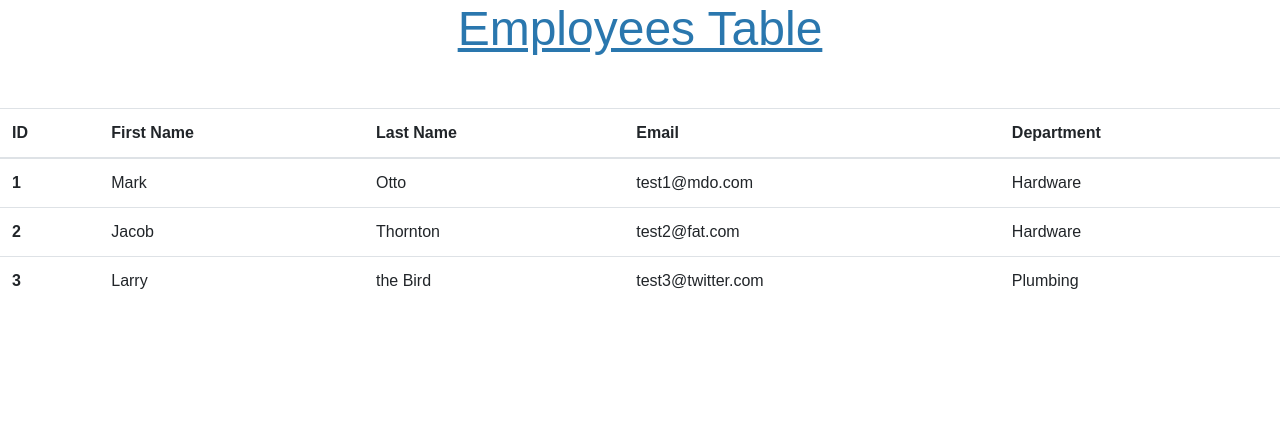
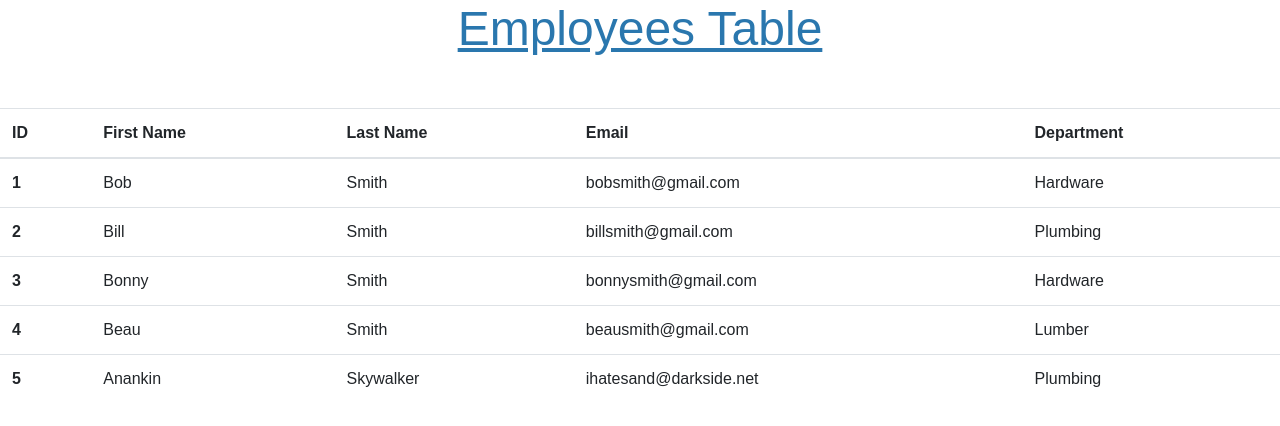
Before and after one commit to drospond/Employee-Directory, a React (Create React App) app: page / in a window 1280 px wide. Shown: the top 426 px of the page. Built offline with nearby package versions, Linux system fonts and the light colour scheme.

Commit message:
dynamically load in data

```diff
--- a/src/components/EmployeeTable.jsx
+++ b/src/components/EmployeeTable.jsx
@@ -1,6 +1,11 @@
 import React, { Component } from "react";
+import employees from "../employees.json";
 
 class EmployeeTable extends Component {
+  state = {
+    employees: employees,
+  };
+
   render() {
     return (
       <table class="table">
@@ -14,27 +19,19 @@ class EmployeeTable extends Component {
           </tr>
         </thead>
         <tbody>
-          <tr>
-            <th scope="row">1</th>
-            <td>Mark</td>
-            <td>Otto</td>
-            <td>test1@mdo.com</td>
-            <td>Hardware</td>
-          </tr>
-          <tr>
-            <th scope="row">2</th>
-            <td>Jacob</td>
-            <td>Thornton</td>
-            <td>test2@fat.com</td>
-            <td>Hardware</td>
-          </tr>
-          <tr>
-            <th scope="row">3</th>
-            <td>Larry</td>
-            <td>the Bird</td>
-            <td>test3@twitter.com</td>
-            <td>Plumbing</td>
-          </tr>
+          {this.state.employees.map(
+            ({ id, firstName, lastName, email, department }) => {
+              return (
+                <tr>
+                  <th scope="row">{id}</th>
+                  <td>{firstName}</td>
+                  <td>{lastName}</td>
+                  <td>{email}</td>
+                  <td>{department}</td>
+                </tr>
+              );
+            }
+          )}
         </tbody>
       </table>
     );
```
